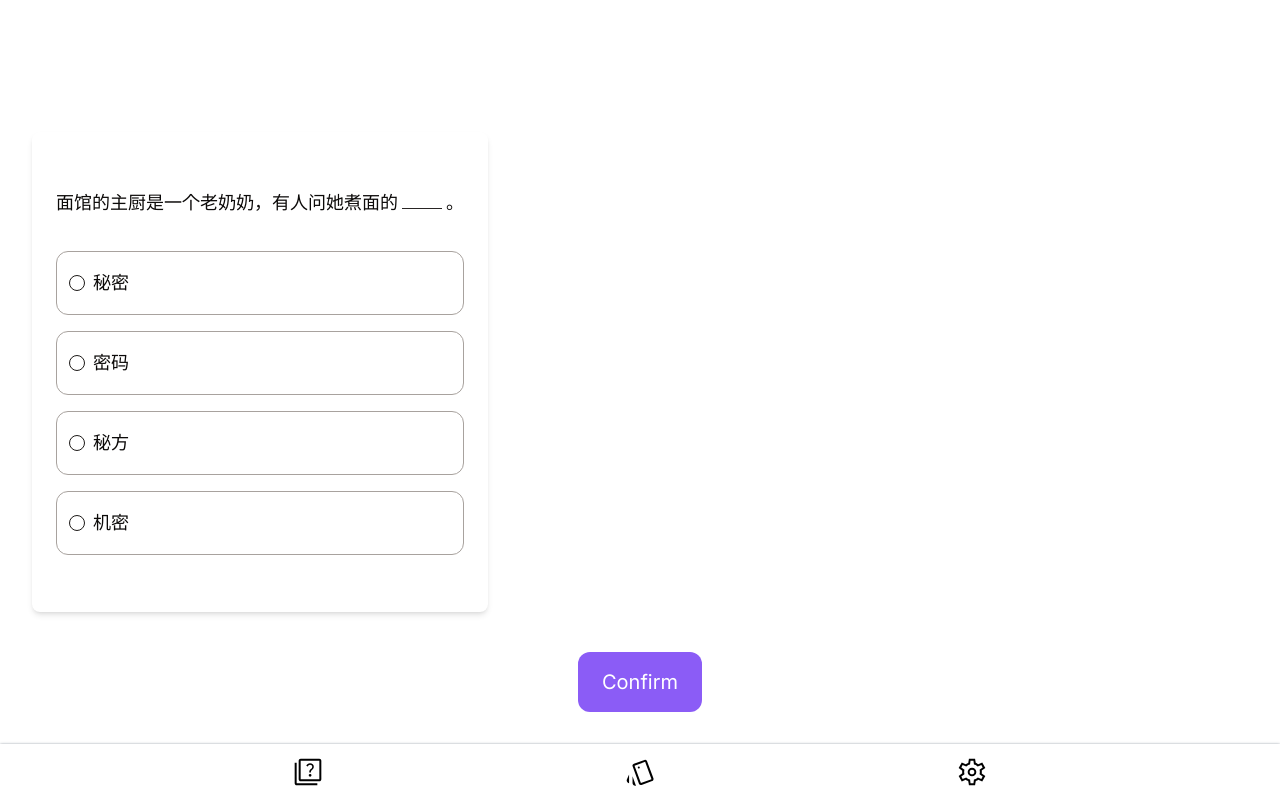
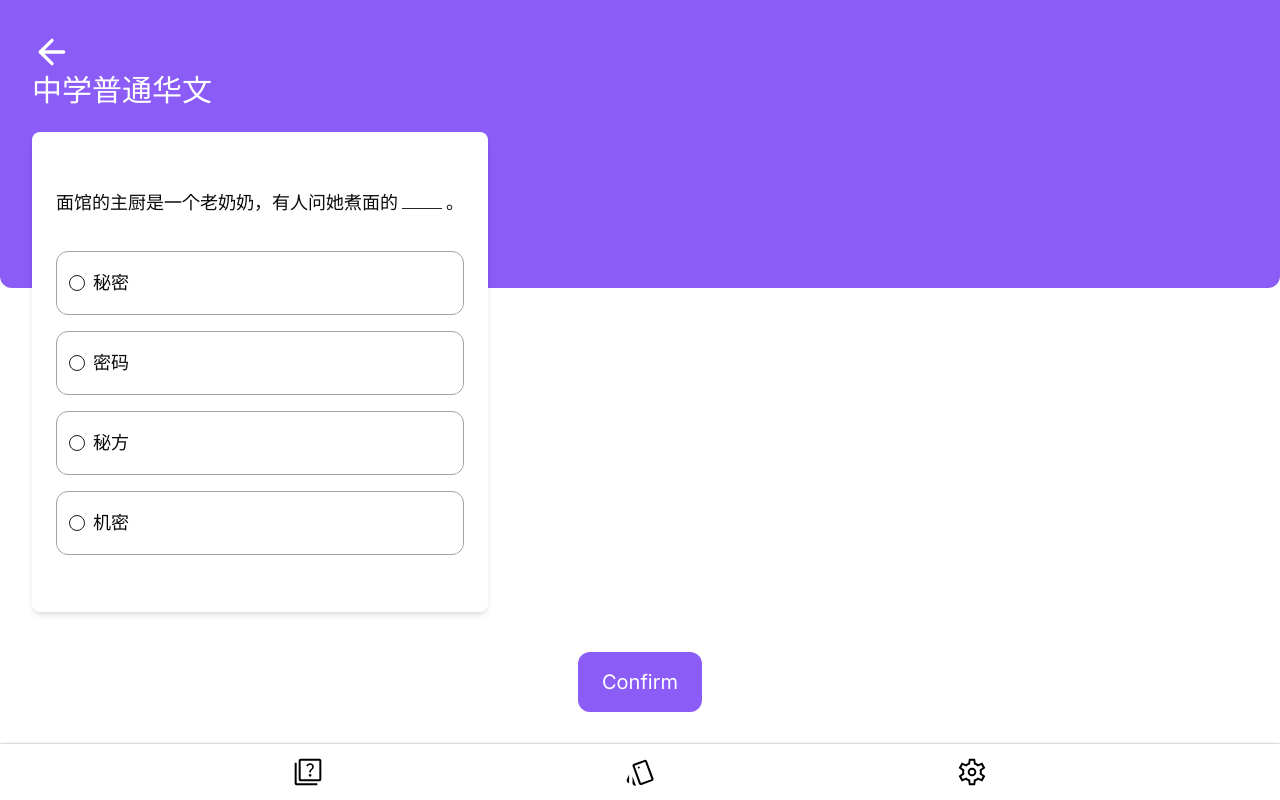
Before and after one commit to mongj/cloudhacks-better-anki, a Next.js app: page /quiz/0 in a window 1280 px wide. Built offline with nearby package versions, Linux system fonts and the light colour scheme.

Commit message:
changed bg-violet for quiz card

```diff
--- a/app/quiz/[qnid]/layout.tsx
+++ b/app/quiz/[qnid]/layout.tsx
@@ -5,7 +5,7 @@ export default function DashboardLayout({
 }) {
     return (
         <main className="relative p-8">
-            <div className="w-full h-72 bg-violet-5000 rounded-b-xl absolute z-0 left-0 top-0"></div>
+            <div className="w-full h-72 bg-violet-500 rounded-b-xl absolute z-0 left-0 top-0"></div>
             <div className="z-10 relative">{children}</div>
         </main>
     );
```
